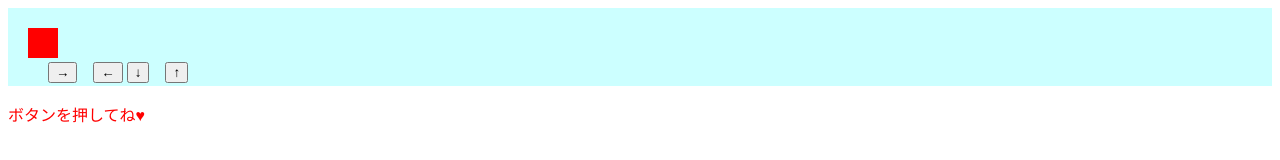
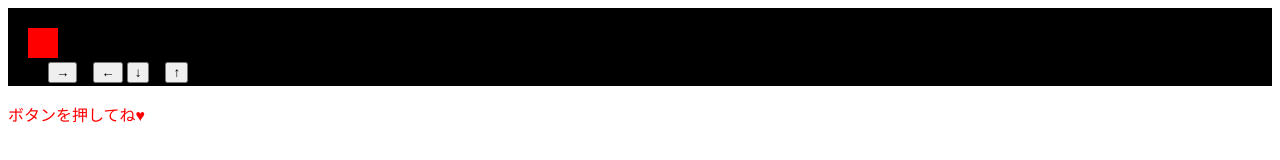
Before and after one commit to koki1124/web2-9, a plain HTML site: page index.html in a window 1280 px wide. Drawn offline with nearby package versions, Linux system fonts and the light colour scheme.

Commit message:
Update index.html

```diff
--- a/index.html
+++ b/index.html
@@ -33,7 +33,7 @@
 //-->
 </script>
 
-<div style="background-color : #cff; padding : 20px 20px 3px;">
+<div style="background-color : #000000; padding : 20px 20px 3px;">
   <div id="box1" style="height:30px; width:30px; background-color:#ff0000;"></div>
   <input type="button" id="btn1" value="→">　<input type="button" id="btn2" value="←">
   <input type="button" id="btn3" value="↓">　<input type="button" id="btn4" value="↑">
```
